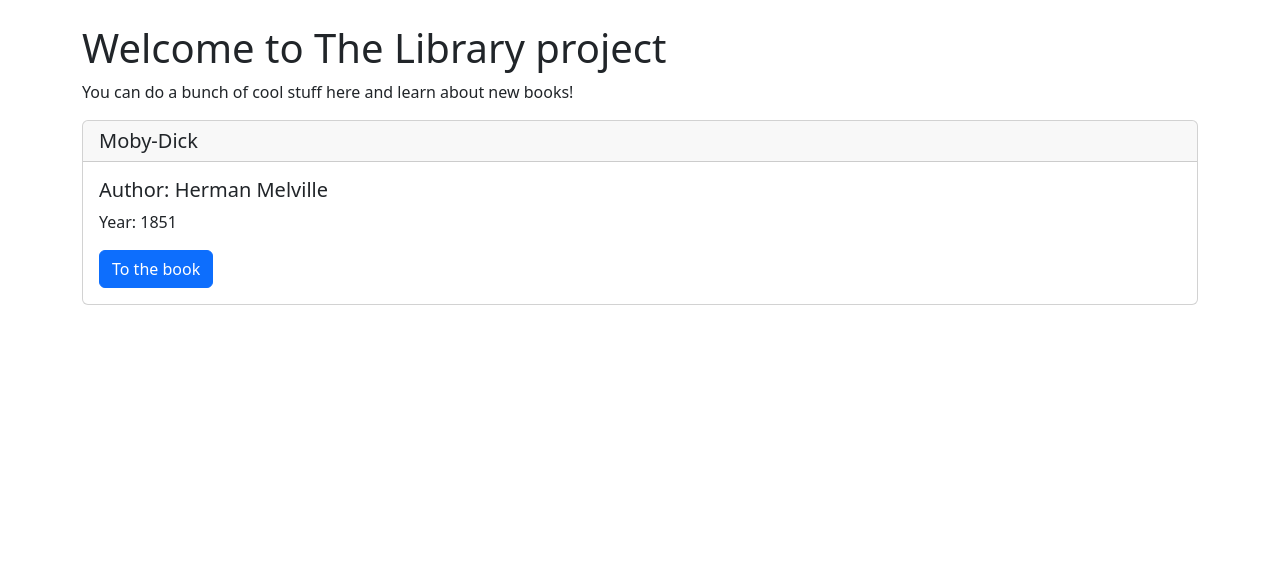
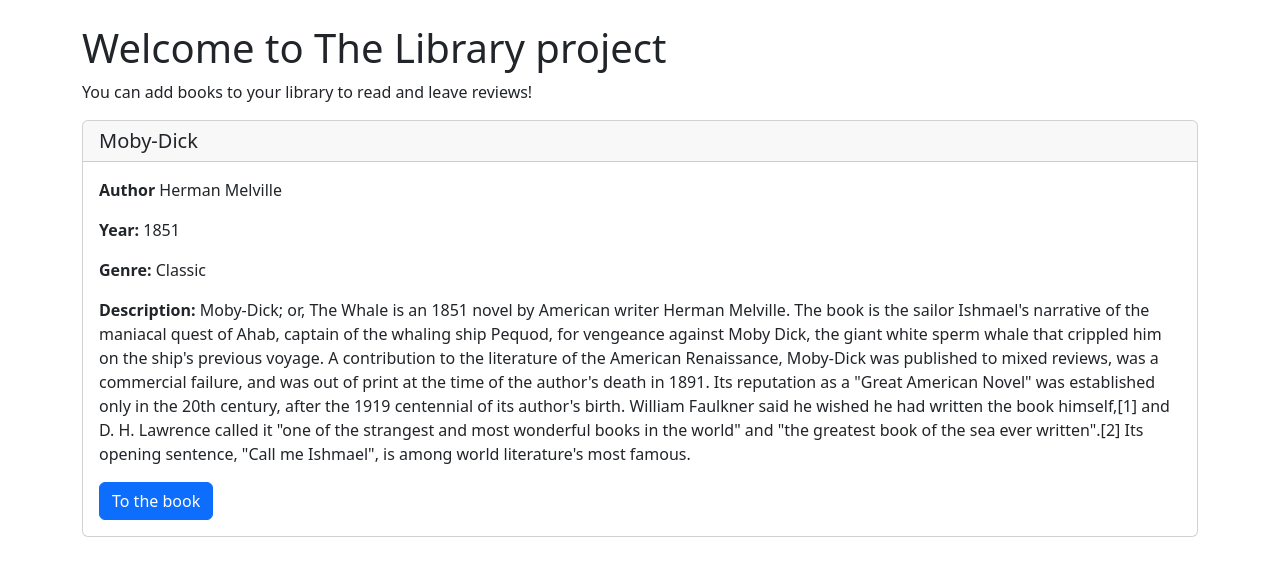
Before and after one commit to AndrewMelnykov/TheLibrary, a Flask app: page /home in a window 1280 px wide. Shown: the part 56-632 px from the top of the page. Run offline with Flask 2, Linux system fonts and the light colour scheme; data comes from the database, SQL or seed files in the repository; both versions use the stored data as it was after the commit.

Commit message:
finalized main ligc ad relationships between entities

```diff
--- a/main.py
+++ b/main.py
@@ -11,7 +11,7 @@ app.config['SQLALCHEMY_DATABASE_URI'] = "sqlite:///users.db"
 db = SQLAlchemy(app)
 app.config['SECRET_KEY'] = 'dev_secret_key'
 
-from models.db_models import Users, Review, Book
+from models.db_models import Users, Review, Book, Library
 
 #Login logic
 login_manager = LoginManager()
@@ -34,10 +34,11 @@ def logout():
     return redirect(url_for('login'))
 
 @app.route('/addbook', methods=['GET', 'POST'])
+@login_required
 def addbook():
     book_form = BookForm()
     if book_form.validate_on_submit():
-        book = Book(title=book_form.title.data, author_name=book_form.author_name.data, author_surname=book_form.author_surname.data, year=book_form.year.data)
+        book = Book(title=book_form.title.data, author_name=book_form.author_name.data, author_surname=book_form.author_surname.data, year=book_form.year.data, genre=book_form.genre.data, description=book_form.description.data)
         db.session.add(book)
         db.session.commit()
     books = Book.query.all()
@@ -52,28 +53,33 @@ def home():
 @app.route('/books/<id>', methods=["GET", "POST"])
 def book(id):
     book = Book.query.get_or_404(id)
-
     review_form = ReveiwForm()
     if review_form.validate_on_submit():
         review = Review(text = review_form.text.data, rating = review_form.rating.data, reviewer_id=current_user.id, book_id=book.id)
+        review_form.text.data = None
+        review_form.rating.data = None
         db.session.add(review)
         db.session.commit()
     reviews = Review.query.filter_by(book_id=book.id).all()
     return render_template("book.html", book=book, reviews=reviews, review_form=review_form)
 
+@app.route('/book/add/<id>', methods=['GET', 'POST'])
+def add_to_library(id):
+    book = Book.query.get_or_404(id)
+    if Library.query.filter_by(book_id=book.id, user_id = current_user.id).all():
+       flash("You already have this book in your library!")
+    else:
+        library = Library(user_id=current_user.id , book_id=book.id)
+        db.session.add(library)
+        db.session.commit()
+
+    return redirect(url_for('my_books'))
 
 @app.route('/mybooks', methods = ['GET', 'POST'])
 @login_required
 def my_books():
-    flash("You've been successfully logged in!")
-
-    review_form = ReveiwForm()
-    if review_form.validate_on_submit():
-        review = Review(text = review_form.text.data, rating = review_form.rating.data, reviewer_id=current_user.id)
-        db.session.add(review)
-        db.session.commit()
-    all_reviews = Review.query.order_by(Review.id)
-    return render_template("mybooks.html", all_reviews=all_reviews, review_form=review_form)
+    all_books = Library.query.filter_by(user_id=current_user.id)
+    return render_template("mybooks.html", all_books=all_books)
 
 @app.route('/authors')
 def authors():
--- a/templates/add_book.html
+++ b/templates/add_book.html
@@ -11,6 +11,10 @@
     {{book_form.author_name(class="form-control")}}
     {{book_form.author_surname.label}}
     {{book_form.author_surname(class="form-control")}}
+    {{book_form.description.label}}
+    {{book_form.description(class="form-control")}}
+    {{book_form.genre.label}}
+    {{book_form.genre(class="form-control")}}
     {{book_form.year.label}}
     {{book_form.year(class="form-control")}}
     <br>
--- a/templates/home.html
+++ b/templates/home.html
@@ -3,16 +3,22 @@
 {% block content %}
 <br>
 <h1>Welcome to The Library project</h1>
-<p>You can do a bunch of cool stuff here and learn about new books!</p>
+<p>You can add books to your library to read and leave reviews!</p>
 
 
     {% for book in books %}
     <div class="card">
       <h5 class="card-header"> {{book.title}}</h5>
       <div class="card-body">
-        <h5 class="card-title">Author: {{book.author_name}} {{book.author_surname}}</h5>
-        <p class="card-text">Year: {{book.year}}</p>
+          <p class="card-text"><strong>Author</strong> {{book.author_name}} {{book.author_surname}}</p>
+          <p class="card-text"><strong>Year:</strong> {{book.year}}</p>
+          <p class="card-text"><strong>Genre:</strong> {{book.genre}}</p>
+          <p class="card-text"><strong>Description:</strong> {{book.description}}</p>
+
         <a href={{url_for('book', id=book.id)}}  class="btn btn-primary">To the book</a>
+          {% if current_user.is_authenticated%}
+        <a href={{url_for('add_to_library', id=book.id)}}  class="btn btn-danger">Add to library</a>
+          {% endif %}
       </div>
     </div>
     <br>
```
Also changed, not shown: forms.py (+5 -3 lines), models/db_models.py (+11 -3 lines), templates/book.html (+32 -8 lines), templates/mybooks.html (+16 -21 lines), instance/users.db.
